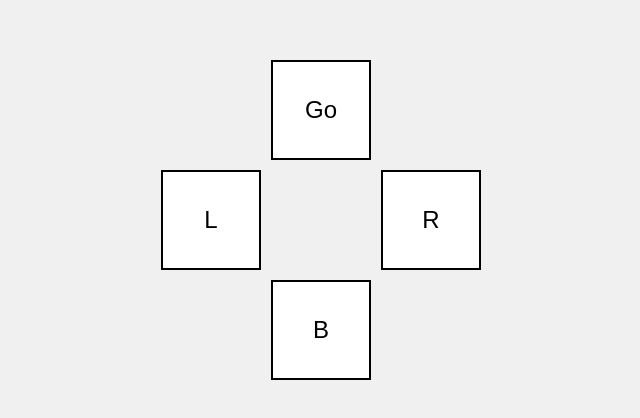
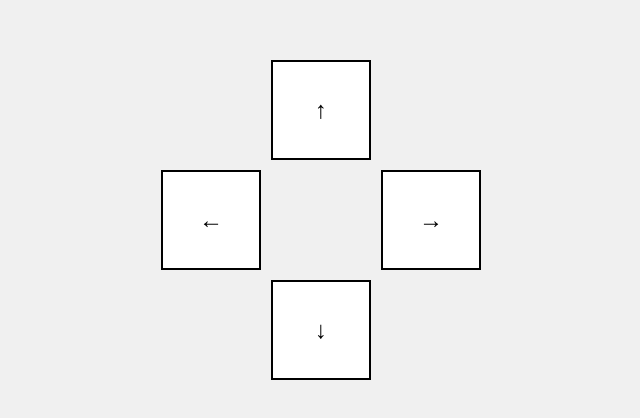
Before and after one commit to emak3/minicar, a plain HTML site: page make.html in a window 1280 px wide. Shown: the part 180-598 px from the top of the page, 319-959 px from the left. Drawn offline with Linux system fonts and the light colour scheme.

Commit message:
Update make.html

```diff
--- a/make.html
+++ b/make.html
@@ -64,10 +64,10 @@
 <body>
   <div class="controller">
     <!-- ボタンの配置 -->
-    <button class="go" onmousedown="sendRequest('/GoPress')" onmouseup="sendRequest('/GoRelease')">Go</button>
-    <button class="left" onmousedown="sendRequest('/LeftPress')" onmouseup="sendRequest('/LeftRelease')">L</button>
-    <button class="right" onmousedown="sendRequest('/RightPress')" onmouseup="sendRequest('/RightRelease')">R</button>
-    <button class="back" onmousedown="sendRequest('/BackPress')" onmouseup="sendRequest('/BackRelease')">B</button>
+    <button class="go" onmousedown="sendRequest('/GoPress')" onmouseup="sendRequest('/GoRelease')">↑</button>
+    <button class="left" onmousedown="sendRequest('/LeftPress')" onmouseup="sendRequest('/LeftRelease')">←</button>
+    <button class="right" onmousedown="sendRequest('/RightPress')" onmouseup="sendRequest('/RightRelease')">→</button>
+    <button class="back" onmousedown="sendRequest('/BackPress')" onmouseup="sendRequest('/BackRelease')">↓</button>
   </div>
 
   <script>
```
